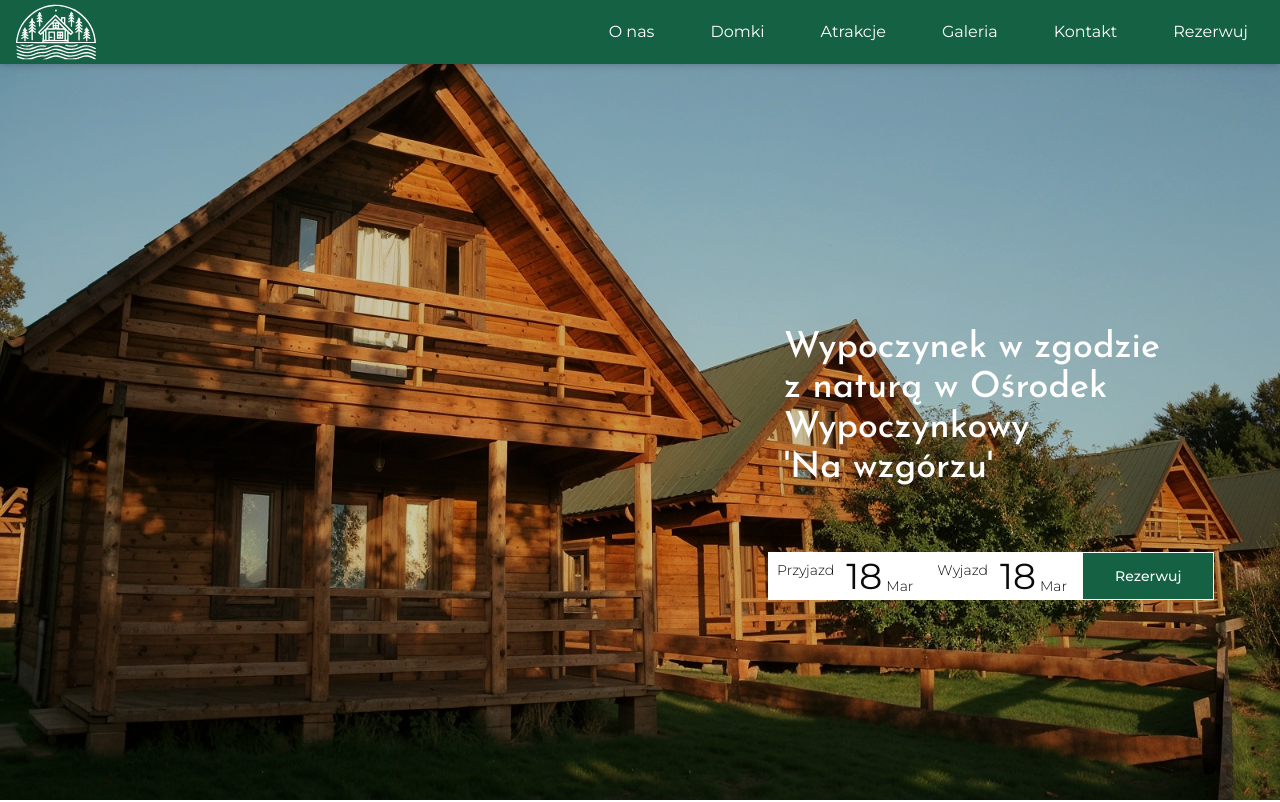
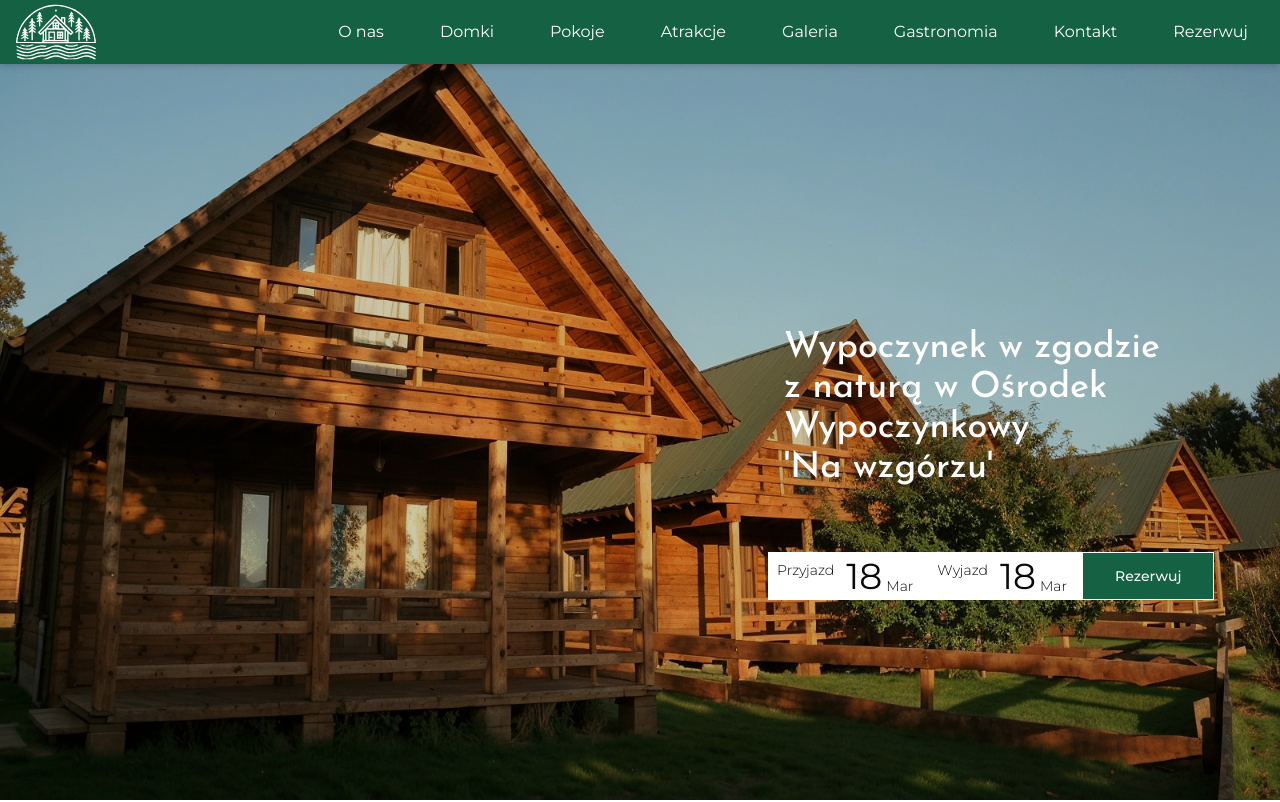
Before and after one commit to na-wzgorzu/landing, a Next.js app: page / in a window 1280 px wide. Shown: the top 802 px of the page. Built offline with nearby package versions, Linux system fonts and the light colour scheme.

Commit message:
feat: update Navigation component to include new links for Pokoje and Gastronomia

```diff
--- a/src/components/Navigation/index.tsx
+++ b/src/components/Navigation/index.tsx
@@ -8,8 +8,10 @@ import React from "react";
 const navLinks = [
   { href: "/o-nas", label: "O nas" },
   { href: "/domki", label: "Domki" },
+  { href: "/pokoje", label: "Pokoje" },
   { href: "/atrakcje", label: "Atrakcje" },
   { href: "galeria", label: "Galeria" },
+  { href: "/gastronomia", label: "Gastronomia" },
   { href: "/kontakt", label: "Kontakt" },
   { href: "/rezerwacja", label: "Rezerwuj" },
 ];
```
